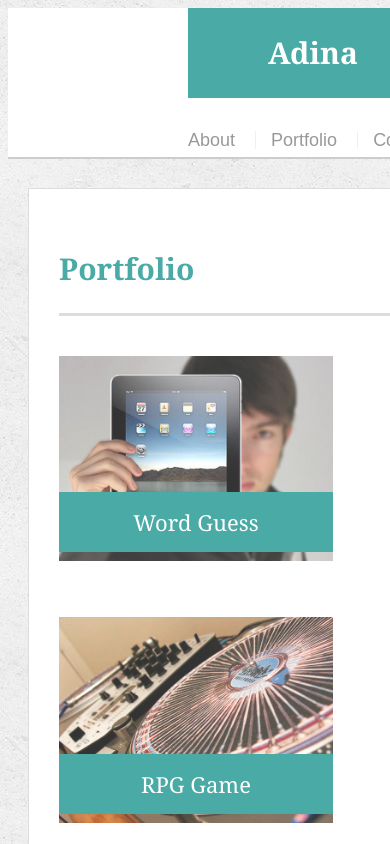
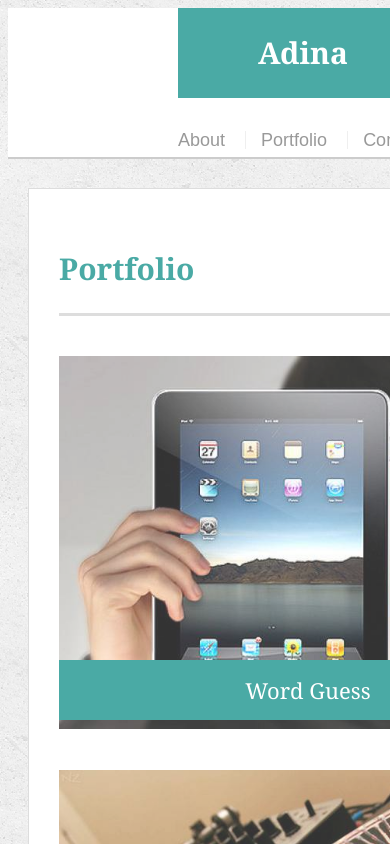
Before and after one commit to adi868/Responsive-Portfolio, a plain HTML site: page portfolio.html in a window 390 px wide. Shown: the top 844 px of the page. Drawn offline with Linux system fonts and the light colour scheme.

Commit message:
update full-run

```diff
--- a/assets/css/style.css
+++ b/assets/css/style.css
@@ -55,6 +55,7 @@ h2, h3 {
     color: #ffffff;
     background: #ffffff;
     border-bottom: 2px solid #cccccc;
+    padding-right: 50px;
 }
 
 #logo {
@@ -211,23 +212,33 @@ input[type=submit] {
         width: 70%;
         float: left;
         padding-left: 40px;
+
     }
     #masthead {
         width: 100%;
-        padding-left: 40px;
-        width: 980px;
-        padding-right: 50px;
-
+        padding-left: 30px;
+        width: 960px;
     }
     footer{
         width: 100%
     }
 
-   img{
+    .work{
         width: 100%;
-        height: auto;
-      }
+    }
+    .work {
+        width: 47%;
+        margin-bottom: 10px;
 
+    }
+    .work:nth-child(even) {
+        margin-right: 0;
+
+    }
+
+    .work:nth-child(odd){
+        float:right;
+    }
 
 
 }
@@ -244,28 +255,49 @@ input[type=submit] {
         padding-left: 40px;
         padding-right: 40px;
         margin: 0 auto;
+
     }
 
     footer{
         width: 100%
     }
 
-   img{
+   /* img{
         width: 100%;
         height: auto;
-      }
+      } */
+    .work {
+        width: 47%;
+        margin-bottom: 10px;
+
+    }
+    .work:nth-child(even) {
+        margin-right: 0;
+
+    }
+
+    .work:nth-child(odd){
+        float:right;
+    }
+
+    .auth-image {
+        width: 50%;
+    }
 }
+
 
 @media screen and (max-width: 640px) {
 
+
+
     #name{
         float: left;
-        width:100%;
         position: relative;
         left: 140px;
-
+        width:100%;
 
     }
+
     .clearfix{
         clear: both;
     }
@@ -283,4 +315,13 @@ input[type=submit] {
       margin: 50px;
   }
 
+  .auth-image {
+    width: 100%;
+  }
+  .work {
+    width: 100%;
+    margin-bottom: 10px;
+
 }
+
+}
```
Also changed, not shown: contact.html (+2 -2 lines).
